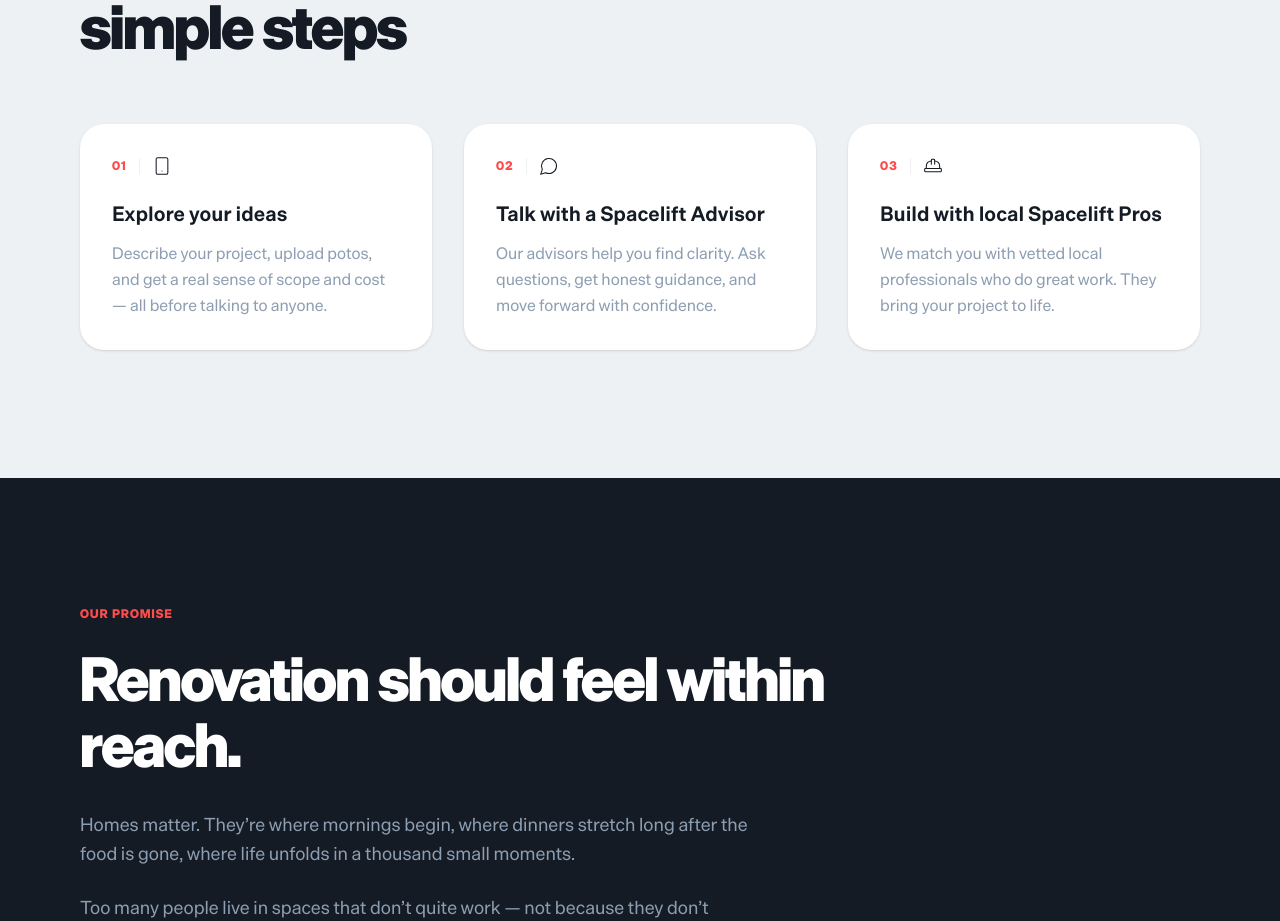
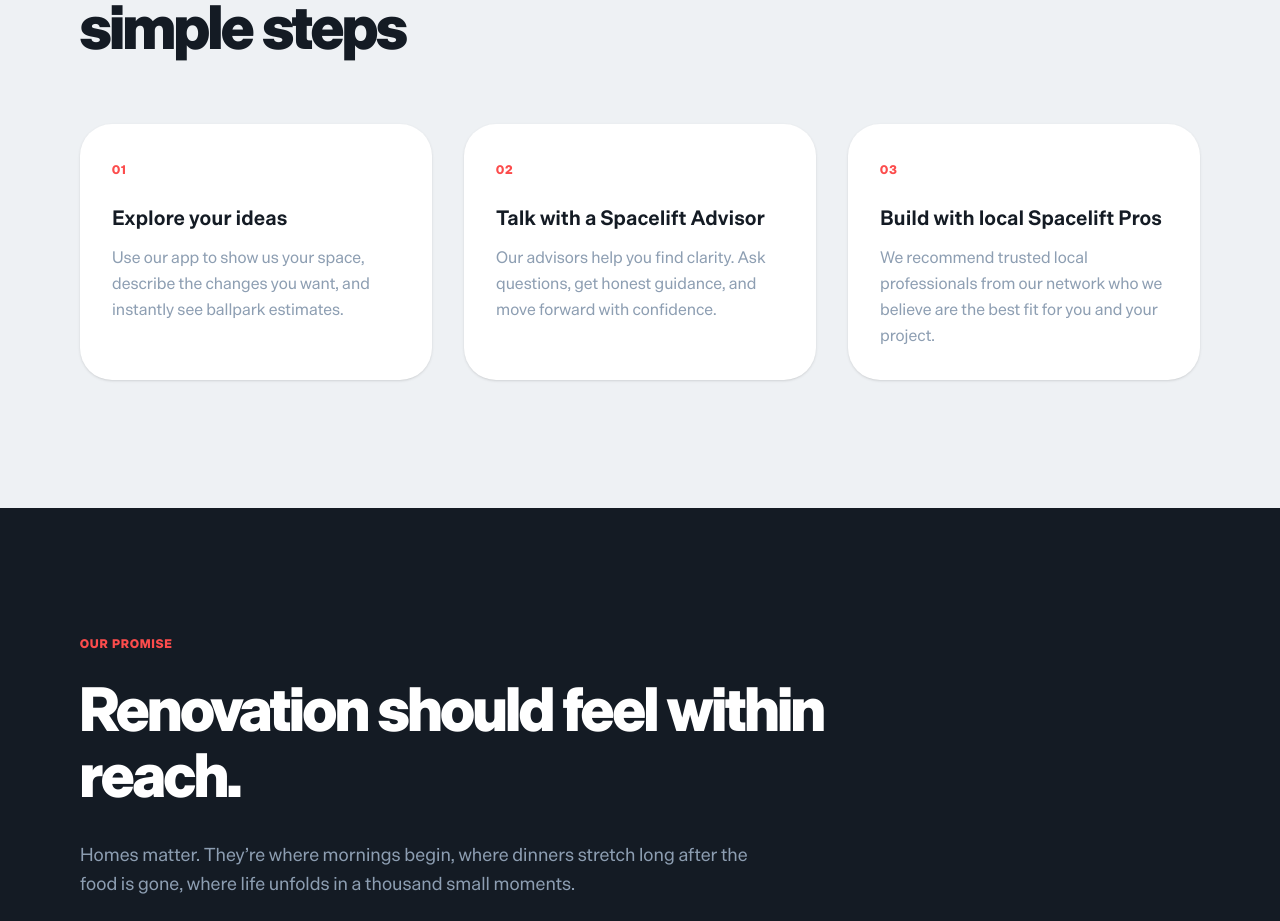
Before and after one commit to jjmccarthy7/spacelift-tools, a Next.js app in the folder apps/hellospacelift/: page / in a window 1280 px wide. Shown: the part 1040-1961 px from the top of the page. Built offline with nearby package versions, Linux system fonts and the light colour scheme.

Commit message:
feat(home): update step-card copy, remove icons, set 32px corner radius

```diff
--- a/apps/hellospacelift/src/app/page.tsx
+++ b/apps/hellospacelift/src/app/page.tsx
@@ -1,26 +1,23 @@
 'use client'
 
 import Link from 'next/link'
-import { ArrowRight, Smartphone, MessageCircle, HardHat } from 'lucide-react'
+import { ArrowRight } from 'lucide-react'
 
 const howItWorks = [
   {
     step: '01',
-    icon: Smartphone,
     title: 'Explore your ideas',
-    description: 'Describe your project, upload potos, and get a real sense of scope and cost — all before talking to anyone.',
+    description: 'Use our app to show us your space, describe the changes you want, and instantly see ballpark estimates.',
   },
   {
     step: '02',
-    icon: MessageCircle,
     title: 'Talk with a Spacelift Advisor',
     description: 'Our advisors help you find clarity. Ask questions, get honest guidance, and move forward with confidence.',
   },
   {
     step: '03',
-    icon: HardHat,
     title: 'Build with local Spacelift Pros',
-    description: 'We match you with vetted local professionals who do great work. They bring your project to life.',
+    description: 'We recommend trusted local professionals from our network who we believe are the best fit for you and your project.',
   },
 ]
 
@@ -94,12 +91,10 @@ export default function HomePage() {
             </h2>
           </div>
           <div className="grid grid-cols-1 md:grid-cols-3 gap-8">
-            {howItWorks.map(({ step, icon: Icon, title, description }) => (
-              <div key={step} className="bg-white rounded-3xl p-8 shadow-sm hover:shadow-md transition-shadow duration-300">
-                <div className="flex items-center gap-3 mb-6">
+            {howItWorks.map(({ step, title, description }) => (
+              <div key={step} className="bg-white rounded-[32px] p-8 shadow-sm hover:shadow-md transition-shadow duration-300">
+                <div className="mb-6">
                   <span className="text-xs font-black tracking-widest text-[#FC4C4C]">{step}</span>
-                  <div className="w-px h-4 bg-[#EEF1F4]" />
-                  <Icon size={20} strokeWidth={1.25} className="text-[#141B24]" />
                 </div>
                 <h3 className="text-xl font-bold text-[#141B24] mb-3">{title}</h3>
                 <p className="text-[#8D9EB2] text-base leading-relaxed">{description}</p>
```
